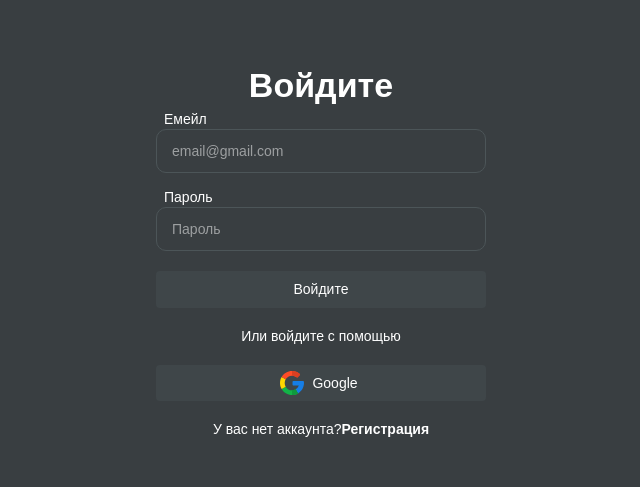
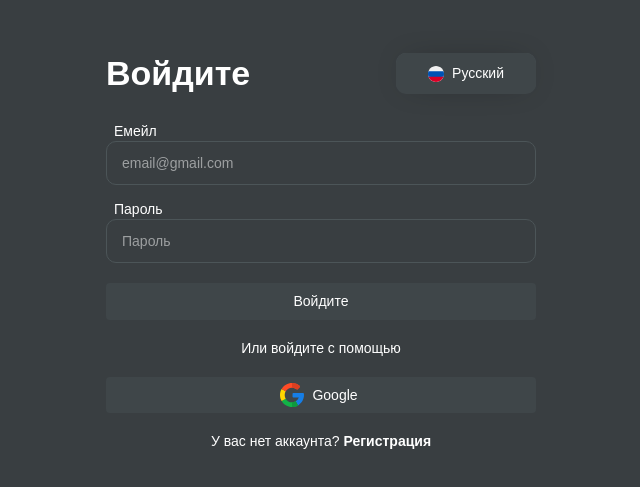
Before and after one commit to IslamTashiev/print-speed-test-app, a React (Vite) app: page /authorization/1 in a window 1280 px wide. Shown: the part 141-628 px from the top of the page, without its empty margins (319-959 px from the left). Built offline with nearby package versions, Linux system fonts and the light colour scheme; a web font is replaced by a local one.

Commit message:
add language selector to auth pages

```diff
--- a/src/components/PageHead/LanguageSelector.tsx
+++ b/src/components/PageHead/LanguageSelector.tsx
@@ -28,14 +28,14 @@ const LanguageSelector = (): JSX.Element => {
 	};
 
 	return (
-		<LanguageSelectorWrapper>
+		<LanguageSelectorWrapper className='language-selector'>
 			<Button
 				variant='text'
 				onClick={() => setIsOpen(!isOpen)}
 				className={clsx("language-selector-current", { open: isOpen })}
 			>
 				{languagesInfo?.[currentLanguage]?.icon}
-				<Typography variant='body2' color='text.primary' fontSize={14}>
+				<Typography className='language' variant='body2' color='text.primary' fontSize={14}>
 					{languagesInfo?.[currentLanguage]?.language}
 				</Typography>
 			</Button>
@@ -47,7 +47,12 @@ const LanguageSelector = (): JSX.Element => {
 								<ListItemButton onClick={() => changeLanguage(item.key as ICurrentLanguage)}>
 									<Box className='language-selector-list-item'>
 										{item.icon}
-										<Typography variant='body2' color='text.primary' fontSize={14}>
+										<Typography
+											className='language'
+											variant='body2'
+											color='text.primary'
+											fontSize={14}
+										>
 											{item.language}
 										</Typography>
 									</Box>
--- a/src/pages/AuthPage.tsx
+++ b/src/pages/AuthPage.tsx
@@ -5,6 +5,7 @@ import { useTranslation } from "react-i18next";
 
 import Input from "@/components/Input/Input";
 import { ReactComponent as GoogleIcon } from "icons/google.svg";
+import LanguageSelector from "@/components/PageHead/LanguageSelector";
 
 const AuthPage = () => {
 	const [email, setEmail] = useState("");
@@ -28,9 +29,12 @@ const AuthPage = () => {
 	return (
 		<AuthPageWrapper>
 			<Box className='content-wrapper'>
-				<Typography className='auth-page-title' variant='h1' color='text.primary'>
-					{isRegisterPage ? t("registration") : t("login")}
-				</Typography>
+				<Box className='auth-page-header'>
+					<Typography className='auth-page-title' variant='h1' color='text.primary'>
+						{isRegisterPage ? t("registration") : t("login")}
+					</Typography>
+					<LanguageSelector />
+				</Box>
 				<FormControl className='page-form'>
 					<Input
 						onChange={(e) => setEmail(e.target.value)}
@@ -64,7 +68,7 @@ const AuthPage = () => {
 				</Button>
 				<Box>
 					<Typography variant='body2' className='help-text' color='text.primary'>
-						{isRegisterPage ? t("already_have_an_account") : t("dont_have_an_account")}
+						{isRegisterPage ? t("already_have_an_account") : t("dont_have_an_account")}{" "}
 						<Typography onClick={changePages} component='span'>
 							{isRegisterPage ? t("login") : t("registration")}
 						</Typography>
@@ -82,16 +86,36 @@ const AuthPageWrapper = styled(Box)(() => ({
 	width: "100%",
 	height: "100vh",
 
+	".auth-page-header": {
+		position: "relative",
+		zIndex: 10,
+		display: "flex",
+		alignItems: "center",
+		justifyContent: "space-between",
+		marginBottom: "24px",
+
+		".language-selector": {
+			"@media screen and (max-width: 400px)": {
+				".language": {
+					display: "none",
+				},
+				".MuiButtonBase-root": {
+					justifyContent: "center",
+				},
+			},
+		},
+	},
+
 	".content-wrapper": {
 		display: "flex",
 		flexDirection: "column",
-		maxWidth: "350px",
+		maxWidth: "450px",
 		width: "100%",
 		padding: "0 10px",
 	},
 
 	".auth-page-title": {
-		textAlign: "center",
+		// textAlign: "center",
 		fontSize: "34px",
 		fontWeight: "700",
 	},
```
